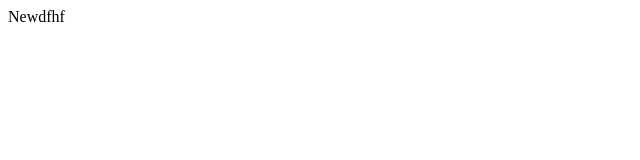
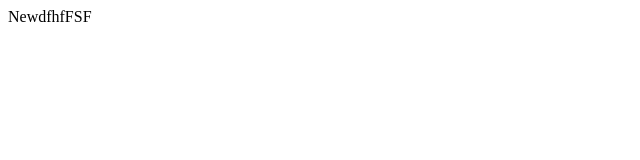
Before and after one commit to nikita-fxbytes/forai, a Next.js app: page /new in a window 1280 px wide. Shown: the top 160 px of the page, without its empty margins (0-640 px from the left). Built offline with nearby package versions, Linux system fonts and the light colour scheme.

Commit message:
style(page): update text content in the new page component

```diff
--- a/app/new/page.tsx
+++ b/app/new/page.tsx
@@ -2,7 +2,7 @@ import React from 'react'
 
 const New = () => {
   return (
-    <div> Newdfhf
+    <div> NewdfhfFSF
     </div>
   )
 }
```
